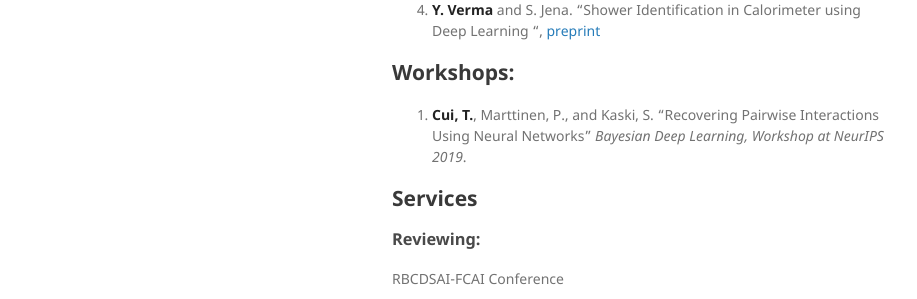
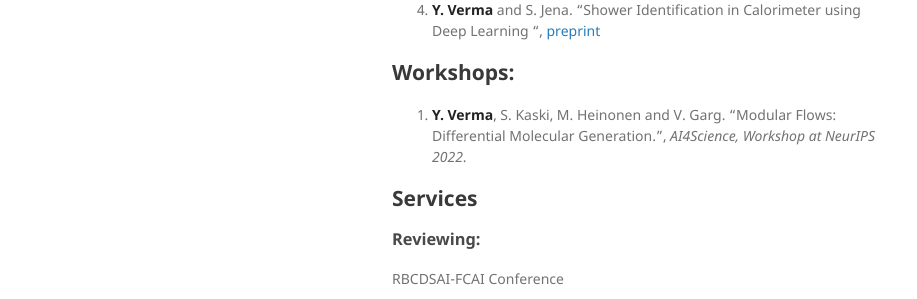
Before and after one commit to yoverma/yoerma.github.io, a Jekyll site: the page built from index.md, in a window 1280 px wide and 1068 px high. Shown: the part 458-757 px from the top of the window, without its empty margins (178-1095 px from the left). Built offline with Jekyll 4.4.1, drawn with Linux system fonts in a browser that asks for light colours; the repository's description, which GitHub fills in, is left out; our own code applies the rules of GitHub Pages for plain Markdown files.

Commit message:
Update index.md

```diff
--- a/index.md
+++ b/index.md
@@ -15,7 +15,7 @@ More about me [here](./more_about_me.html).
 0. **Y. Verma** and S. Jena. "Shower Identification in Calorimeter using Deep Learning ", [preprint](https://arxiv.org/abs/2103.16247){: reversed="reversed"}
 
 ## Workshops:
-0. **Cui, T.**, Marttinen, P., and Kaski, S. "Recovering Pairwise Interactions Using Neural Networks" _Bayesian Deep Learning, Workshop at NeurIPS 2019_.
+0. **Y. Verma**, S. Kaski, M. Heinonen and V. Garg. "Modular Flows: Differential Molecular Generation.", _AI4Science, Workshop at NeurIPS 2022_.
 {: reversed="reversed"}
 
 ## Services
```
